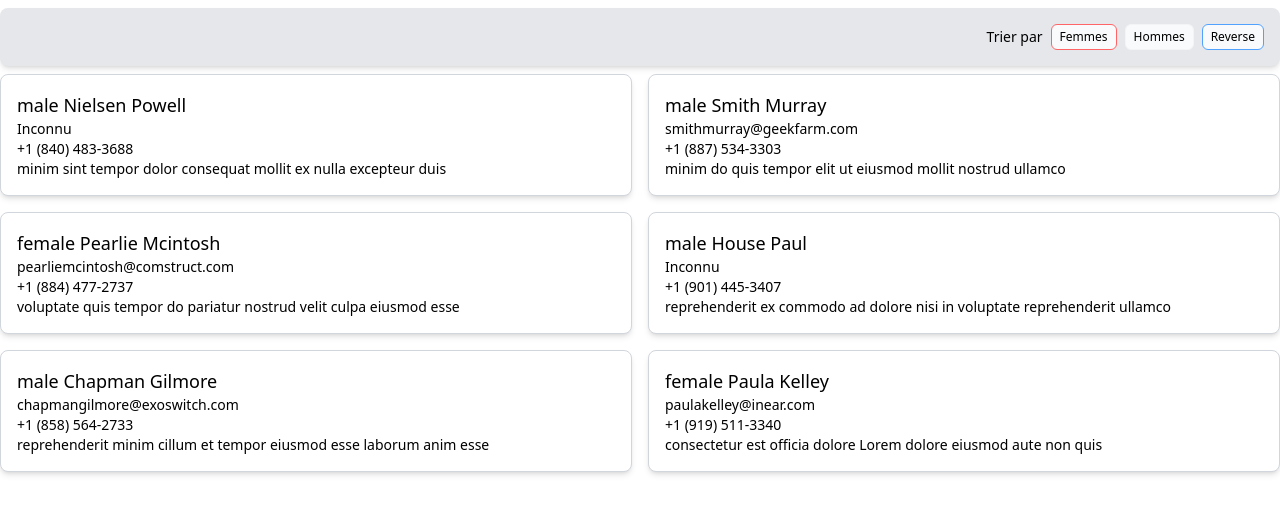
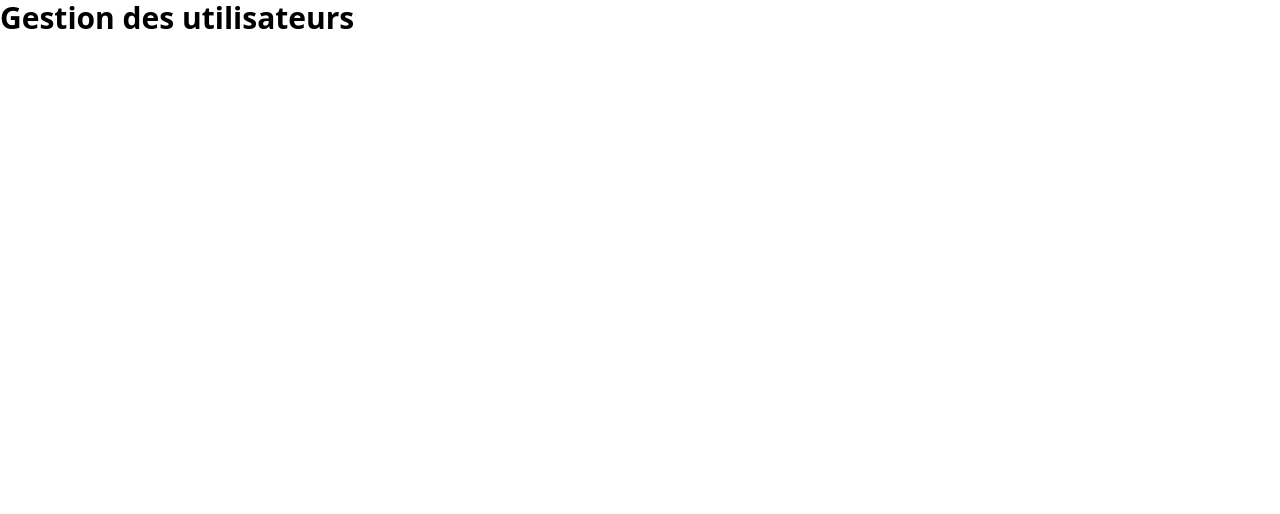
Before and after one commit to Malik971/reactnotion, a React (Vite) app: page / in a window 1280 px wide. Shown: the top 514 px of the page. Built offline with nearby package versions, Linux system fonts and the light colour scheme.

Commit message:
Pages Users & Dashboard

```diff
--- a/src/App.tsx
+++ b/src/App.tsx
@@ -6,7 +6,7 @@ function App() {
   return (
     <>
       <section className="text-3xl font-bold">
-        <Users users={USERS} />
+        Gestion des utilisateurs
       </section>
     </>
   );
--- a/src/routes/Routes.tsx
+++ b/src/routes/Routes.tsx
@@ -1,7 +1,28 @@
-import { Outlet } from "react-router-dom";
+import { createBrowserRouter, Outlet } from "react-router-dom";
+import Users from "../pages/Users";
+import App from "../App";
+import Dashboard from "../pages/dashboard/Dashboard";
 
-export default function Routes() {
-  return (
-    <main><Outlet /></main>
-  )
-}
+const routes = createBrowserRouter([
+  {
+    path: "/",
+    children: [
+      {
+        path: "",
+        element: <App />,
+      },
+      {
+        path: "",
+        element: <Dashboard />,
+        children: [
+          {
+            path: "users",
+            element: <Users />,
+          },
+        ],
+      },
+    ],
+  },
+]);
+
+export { routes, Outlet };
```
Also changed, not shown: src/main.tsx (+4 -17 lines).
